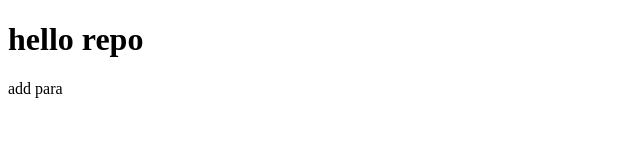
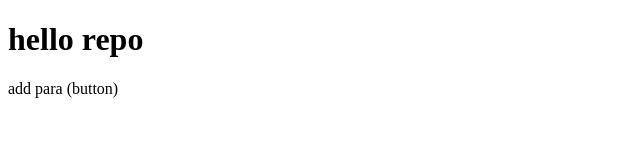
Before and after one commit to lakshaysharma870/my-first-repo, a plain HTML site: page index.html in a window 1280 px wide. Shown: the full height of the page, 0-640 px from the left. Drawn offline with Linux system fonts and the light colour scheme.

```diff
--- a/index.html
+++ b/index.html
@@ -7,6 +7,6 @@
 </head>
 <body>
     <h1>hello repo</h1>
-    <p>add para</p>
+    <p>add para (button)</p>
 </body>
 </html>
```
